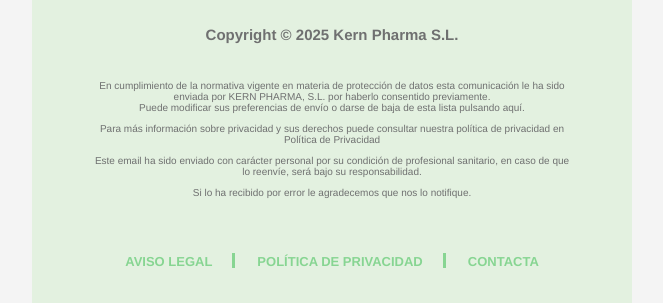
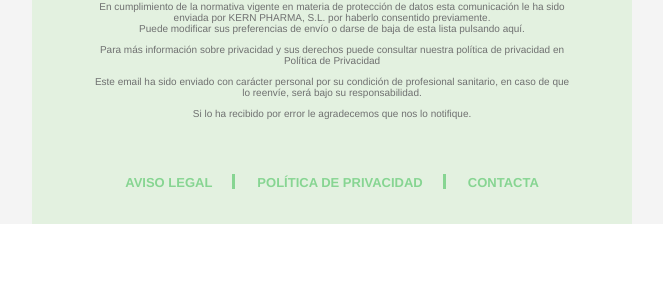
Before and after one commit to MatiPendino/oxicol-html-email-template, a plain HTML site: page index.html in a window 1280 px wide. Shown: the part 2376-2679 px from the top of the page, without its empty margins (308-971 px from the left). After the commit the page ends 2600 px from the top, so only its background shows below. Drawn offline with Linux system fonts and the light colour scheme.

Commit message:
Remove copyright paragraph from index.html
Removed copyright notice for Kern Pharma.

```diff
--- a/index.html
+++ b/index.html
@@ -361,9 +361,6 @@
                               </tr>
                             </table>
 
-                            <p style="font-weight: 700;font-size: 15px;margin-bottom:37px;font-family: Helvetica, arial, sans-serif;letter-spacing:0;margin-top: 35px;text-align: center;">
-                              Copyright © 2025 Kern Pharma S.L.
-                            </p>
                             <p style="width:85%;font-size:10px;margin-bottom:8px;">
                               En cumplimiento de la normativa vigente en materia de protección de datos esta comunicación le ha sido enviada por KERN PHARMA, S.L. por haberlo consentido previamente. <br/> Puede modiﬁcar sus preferencias de envío o darse de baja de esta lista pulsando aquí.
                             </p>
```
